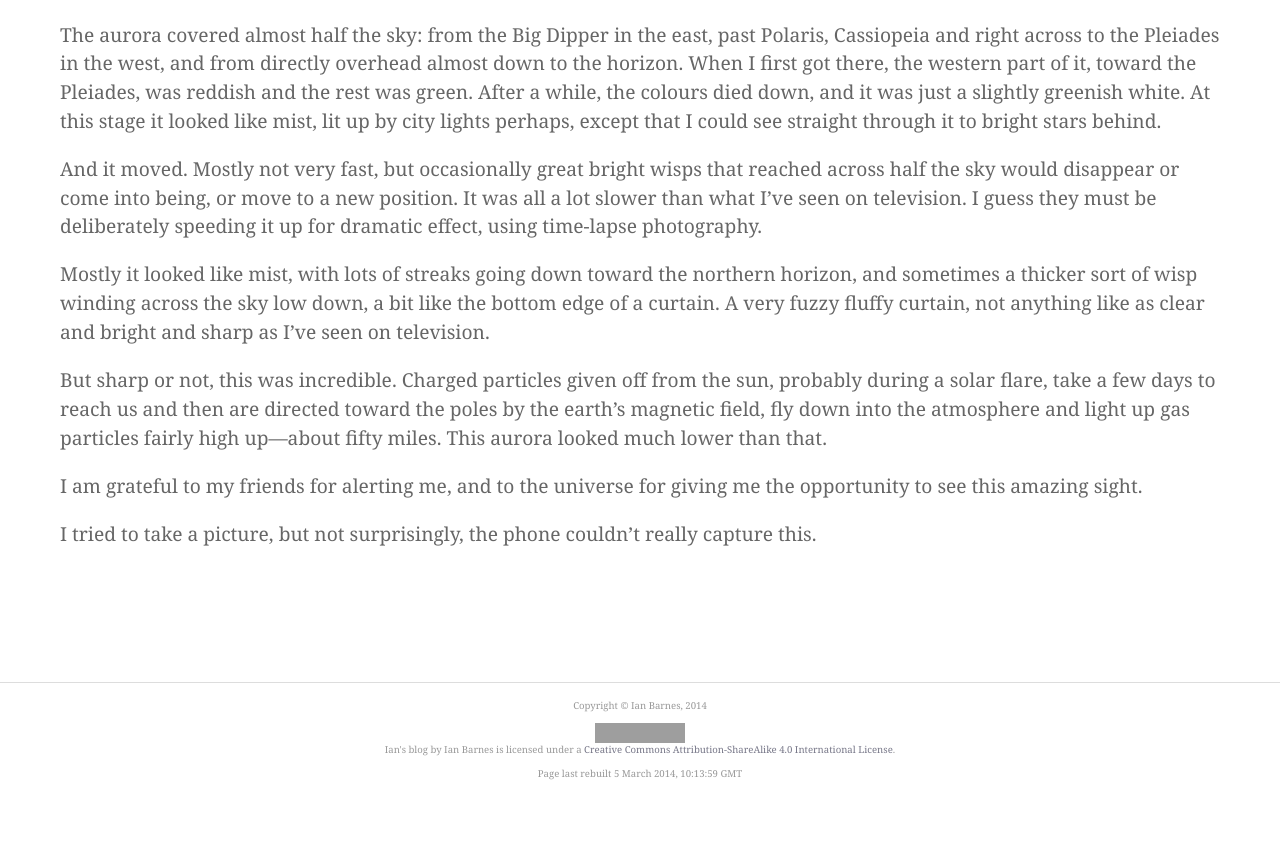
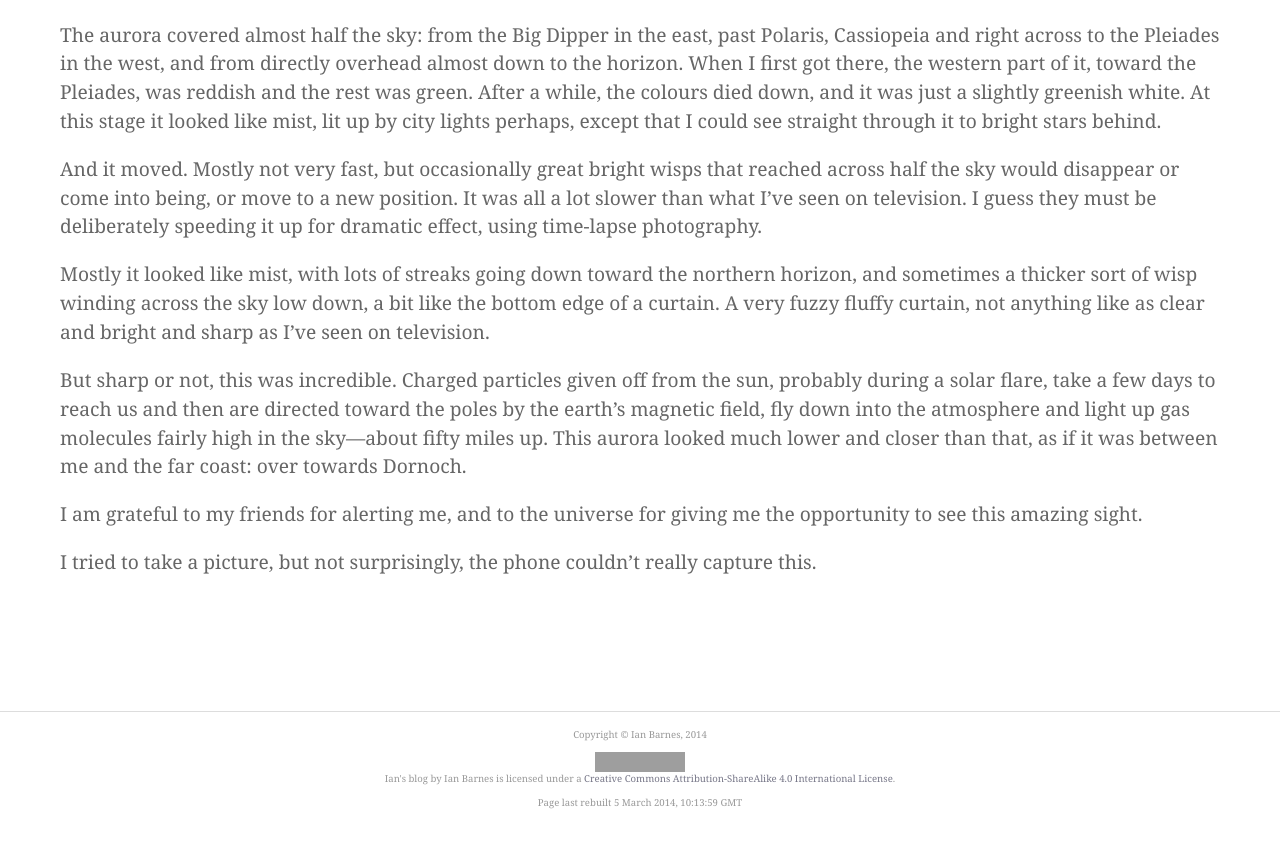
Before and after one commit to ian-barnes/ian-barnes.github.io, a Jekyll site: the page built from _posts/2014-02-27-Aurora-Borealis.md, in a window 1280 px wide and 900 px high, scrolled down 591 px. Shown: the top 848 px of the window. Built offline with Jekyll 4.4.1, drawn with Linux system fonts in a browser that asks for light colours; some web fonts are replaced; Markdown is read by kramdown in place of the engine named in the settings; grey boxes are pictures that could not be loaded.

Commit message:
Minor edits

```diff
--- a/_posts/2014-02-27-Aurora-Borealis.md
+++ b/_posts/2014-02-27-Aurora-Borealis.md
@@ -37,8 +37,9 @@ anything like as clear and bright and sharp as I've seen on television.
 But sharp or not, this was incredible. Charged particles given off from the sun,
 probably during a solar flare, take a few days to reach us and then are directed
 toward the poles by the earth's magnetic field, fly down into the atmosphere and
-light up gas particles fairly high up---about fifty miles. This aurora looked
-much lower than that.
+light up gas molecules fairly high in the sky---about fifty miles up. This
+aurora looked much lower and closer than that, as if it was between me and the
+far coast: over towards Dornoch.
 
 I am grateful to my friends for alerting me, and to the universe for giving me
 the opportunity to see this amazing sight.
```
